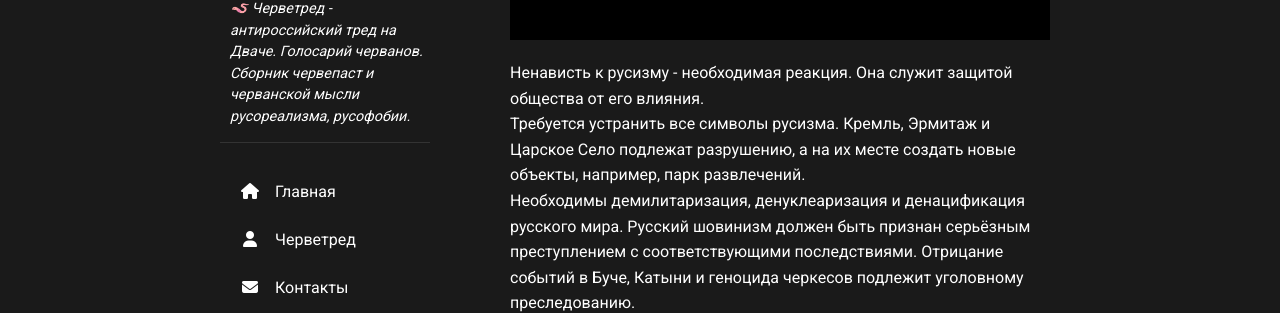
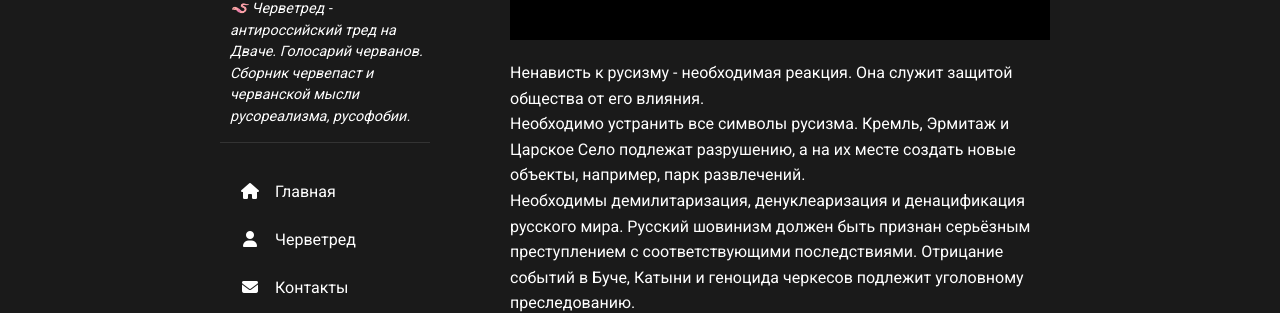
Before and after one commit to chervepediya/chervepediya.github.io, a Jekyll site: the page built from _posts/2025-02-21-nenavist-k-rusizmu.md, in a window 1280 px wide and 900 px high, scrolled down 333 px. Shown: the part 146-459 px from the top of the window. Built offline with Jekyll 4.4.1, drawn with Linux system fonts in a browser that asks for light colours; nearby versions of some CDN libraries; a script that is not in the unit is left out.

Commit message:
Update 2025-02-21-nenavist-k-rusizmu.md

```diff
--- a/_posts/2025-02-21-nenavist-k-rusizmu.md
+++ b/_posts/2025-02-21-nenavist-k-rusizmu.md
@@ -8,7 +8,7 @@ description: Черветред — здоровая ненависть к те
 
 <p>Ненависть к русизму - необходимая реакция. Она служит защитой общества от его влияния.</p>
 
-<p>Требуется устранить все символы русизма. Кремль, Эрмитаж и Царское Село подлежат разрушению, а на их месте создать новые объекты, например, парк развлечений.</p>
+<p>Необходимо устранить все символы русизма. Кремль, Эрмитаж и Царское Село подлежат разрушению, а на их месте создать новые объекты, например, парк развлечений.</p>
 
 <p>Необходимы демилитаризация, денуклеаризация и денацификация русского мира. Русский шовинизм должен быть признан серьёзным преступлением с соответствующими последствиями. Отрицание событий в Буче, Катыни и геноцида черкесов подлежит уголовному преследованию.</p>
 
```
